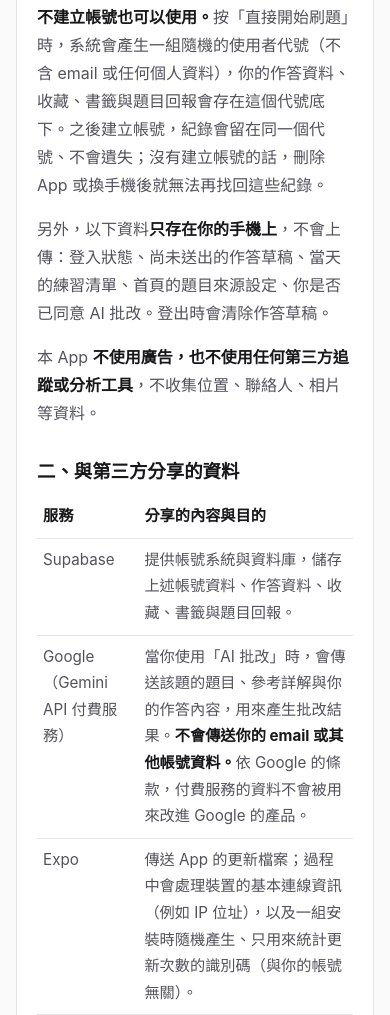
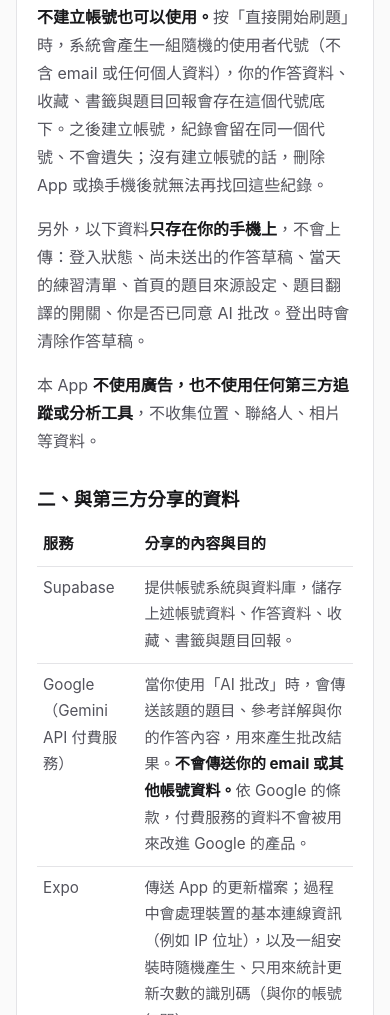
Before and after one commit to hakuhaku24/kaoyan-coach-legal, a plain HTML site: page privacy.html in a window 390 px wide. Shown: the part 901-1916 px from the top of the page. Drawn offline with Linux system fonts and the light colour scheme.

Commit message:
docs: privacy policy lists the translate switch among what stays on the phone
Co-Authored-By: Claude Opus 5.5 <noreply@anthropic.com>

```diff
--- a/privacy.html
+++ b/privacy.html
@@ -23,7 +23,7 @@
       <tr><td><strong>題目回報</strong>：你回報題目問題時選的原因與補充說明</td><td>修正題目與詳解</td></tr>
     </table>
     <p><strong>不建立帳號也可以使用。</strong>按「直接開始刷題」時，系統會產生一組隨機的使用者代號（不含 email 或任何個人資料），你的作答資料、收藏、書籤與題目回報會存在這個代號底下。之後建立帳號，紀錄會留在同一個代號、不會遺失；沒有建立帳號的話，刪除 App 或換手機後就無法再找回這些紀錄。</p>
-    <p>另外，以下資料<strong>只存在你的手機上</strong>，不會上傳：登入狀態、尚未送出的作答草稿、當天的練習清單、首頁的題目來源設定、你是否已同意 AI 批改。登出時會清除作答草稿。</p>
+    <p>另外，以下資料<strong>只存在你的手機上</strong>，不會上傳：登入狀態、尚未送出的作答草稿、當天的練習清單、首頁的題目來源設定、題目翻譯的開關、你是否已同意 AI 批改。登出時會清除作答草稿。</p>
     <p>本 App <strong>不使用廣告，也不使用任何第三方追蹤或分析工具</strong>，不收集位置、聯絡人、相片等資料。</p>
 
     <h2>二、與第三方分享的資料</h2>
```
